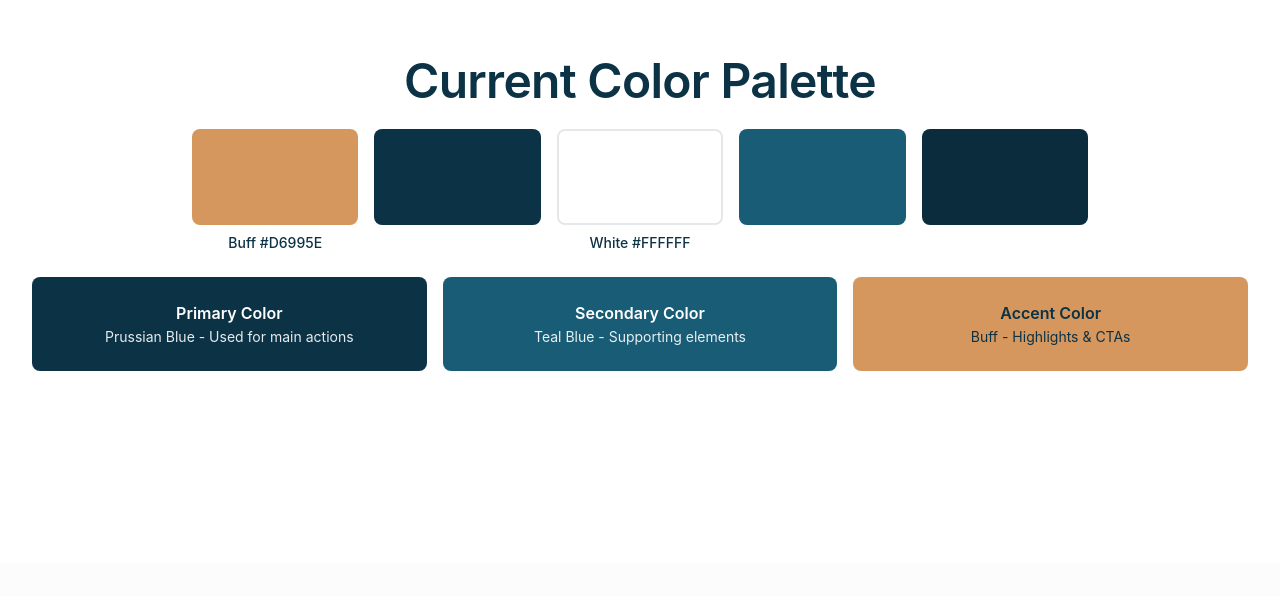
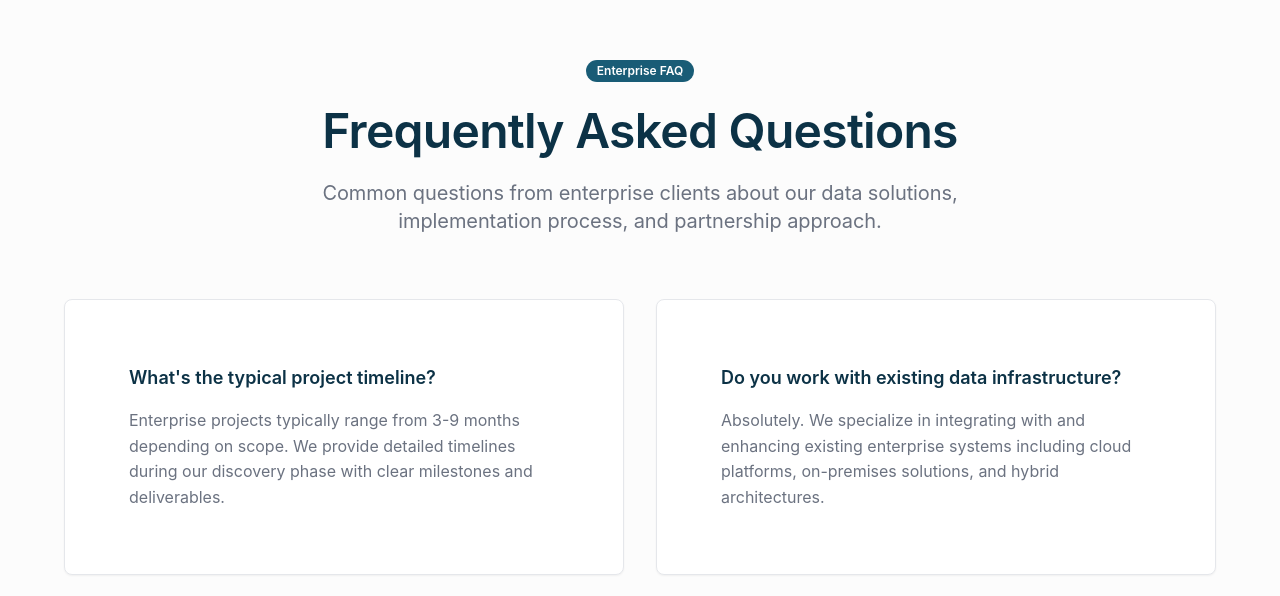
Before and after one commit to kostol28/bravura-clarity-web, a React (Vite) app: page /contact in a window 1280 px wide. Shown: the part 2464-3060 px from the top of the page. Built offline with nearby package versions, Linux system fonts and the light colour scheme; the HTML template or start-up script is replaced by a standard one.

Commit message:
Reverted to commit e9357c7d01d3a63b6e55c49c0d7232bd4dbf737e

```diff
--- a/src/pages/Contact.tsx
+++ b/src/pages/Contact.tsx
@@ -377,64 +377,6 @@ const Contact = () => {
         </div>
       </section>
 
-      {/* Color Palette Showcase - Temporary for verification */}
-      <section className="section-padding">
-        <div className="container-enterprise">
-          <div className="text-center space-y-6 mb-16">
-            <h2 className="text-headline">Current Color Palette</h2>
-            <div className="grid grid-cols-2 md:grid-cols-5 gap-4 max-w-4xl mx-auto">
-              {/* Buff */}
-              <div className="space-y-2">
-                <div className="w-full h-24 rounded-lg bg-buff"></div>
-                <p className="text-sm font-medium">Buff #D6995E</p>
-              </div>
-
-              {/* Prussian Blue */}
-              <div className="space-y-2">
-                <div className="w-full h-24 rounded-lg bg-prussian_blue"></div>
-                <p className="text-sm font-medium text-white">Prussian Blue #0C3347</p>
-              </div>
-
-              {/* White */}
-              <div className="space-y-2">
-                <div className="w-full h-24 rounded-lg bg-white border-2 border-gray-200"></div>
-                <p className="text-sm font-medium">White #FFFFFF</p>
-              </div>
-
-              {/* Teal Blue */}
-              <div className="space-y-2">
-                <div className="w-full h-24 rounded-lg bg-teal_blue"></div>
-                <p className="text-sm font-medium text-white">Teal Blue #195B75</p>
-              </div>
-
-              {/* Gunmetal */}
-              <div className="space-y-2">
-                <div className="w-full h-24 rounded-lg bg-gunmetal"></div>
-                <p className="text-sm font-medium text-white">Gunmetal #0A2B3B</p>
-              </div>
-            </div>
-
-            {/* Current Theme Usage */}
-            <div className="grid grid-cols-1 md:grid-cols-3 gap-4 mt-12">
-              <div className="p-6 rounded-lg bg-primary text-primary-foreground">
-                <h3 className="font-semibold">Primary Color</h3>
-                <p className="text-sm opacity-90">Prussian Blue - Used for main actions</p>
-              </div>
-
-              <div className="p-6 rounded-lg bg-secondary text-secondary-foreground">
-                <h3 className="font-semibold">Secondary Color</h3>
-                <p className="text-sm opacity-90">Teal Blue - Supporting elements</p>
-              </div>
-
-              <div className="p-6 rounded-lg bg-accent text-accent-foreground">
-                <h3 className="font-semibold">Accent Color</h3>
-                <p className="text-sm">Buff - Highlights & CTAs</p>
-              </div>
-            </div>
-          </div>
-        </div>
-      </section>
-
       {/* FAQ Section */}
       <section className="section-padding surface-secondary">
         <div className="container-enterprise">
```
